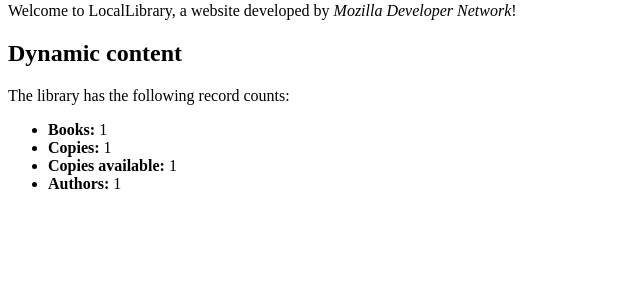
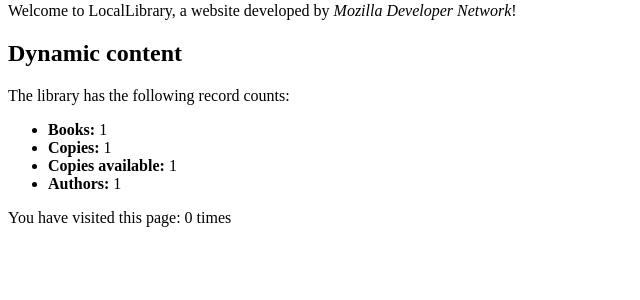
Before and after one commit to huylq-0414/mysite, a Django app: page /catalog/ in a window 1280 px wide. Shown: the part 245-545 px from the top of the page, without its empty margins (0-640 px from the left). Run offline with Django 4.2, Linux system fonts and the light colour scheme; tables that the repository leaves empty hold one stand-in row (values such as "Sample post").

Commit message:
Django Tutorial Part 7: Sessions framework

```diff
--- a/catalog/models.py
+++ b/catalog/models.py
@@ -28,6 +28,12 @@ class Book(models.Model):
                             help_text=_('13 Character <a href="https://www.isbn-international.org/content/what-isbn">ISBN number</a>'))
     genre = models.ManyToManyField(
         Genre, help_text=_('Select a genre for this book'))
+
+    def display_genre(self):
+        """Create a string for the Genre. This is required to display genre in Admin."""
+        return ', '.join(genre.name for genre in self.genre.all()[:3])
+
+    display_genre.short_description = 'Genre'
 
     def display_genre(self):
         """Create a string for the Genre. This is required to display genre in Admin."""
--- a/catalog/templates/index.html
+++ b/catalog/templates/index.html
@@ -15,4 +15,13 @@
         <li><strong>{% translate "Copies available" %}:</strong> {{ num_instances_available }}</li>
         <li><strong>{% translate "Authors" %}:</strong> {{ num_authors }}</li>
     </ul>
+    <p>
+        {% translate "You have visited this page:" %}
+        {% if num_visits == 1 %}
+            {{ num_visits }} {% translate "time" %}
+        {% else %}
+            {{ num_visits }} {% translate "times" %}
+        {% endif %}
+    </p>
+
 {% endblock %}
--- a/catalog/views.py
+++ b/catalog/views.py
@@ -3,24 +3,6 @@ from .models import Book, Author, BookInstance, Genre
 from django.views import generic
 from django.shortcuts import get_object_or_404
 
-def index(request):
-    """View function for home page of site"""
-
-    # Generate counts of the main objects
-    num_books = Book.objects.count()
-    num_instances = BookInstance.objects.count()
-    num_instances_available = BookInstance.objects.filter(status__exact='a').count()# Available books (status = 'a')
-    num_authors = Author.objects.count()
-
-    context = {
-        'num_books': num_books,
-        'num_instances': num_instances,
-        'num_instances_available': num_instances_available,
-        'num_authors': num_authors,
-    }
-
-    # Render the HTML template index.html with the data in the context variable
-    return render(request, 'index.html', context=context)
 
 class BookListView(generic.ListView):
     model = Book
@@ -48,3 +30,27 @@ class AuthorDetailView(generic.DetailView):
 def author_detail_view(request, primary_key):
     author = get_object_or_404(Author, pk=primary_key)
     return render(request, 'catalog/auhtor_detail.html', context={'author': author})
+
+def index(request):
+    """View function for home page of site"""
+
+    # Generate counts of the main objects
+    num_books = Book.objects.count()
+    num_instances = BookInstance.objects.count()
+    num_instances_available = BookInstance.objects.filter(status__exact='a').count()# Available books (status = 'a')
+    num_authors = Author.objects.count()
+
+    # Number of visits to this view, as counted in the session variable.
+    num_visits = request.session.get('num_visits', 0)
+    request.session['num_visits'] = num_visits + 1
+
+    context = {
+        'num_books': num_books,
+        'num_instances': num_instances,
+        'num_instances_available': num_instances_available,
+        'num_authors': num_authors,
+        'num_visits': num_visits,
+    }
+
+    # Render the HTML template index.html with the data in the context variable
+    return render(request, 'index.html', context=context)
--- a/locallibrary/urls.py
+++ b/locallibrary/urls.py
@@ -4,6 +4,7 @@ from django.views.generic.base import RedirectView
 from django.conf import settings
 from django.conf.urls.static import static
 from django.conf.urls.i18n import i18n_patterns
+from catalog import views
 
 urlpatterns = [
     path('admin/', admin.site.urls),
```
Also changed, not shown: locale/en/LC_MESSAGES/django.po, locale/vi/LC_MESSAGES/django.po.
